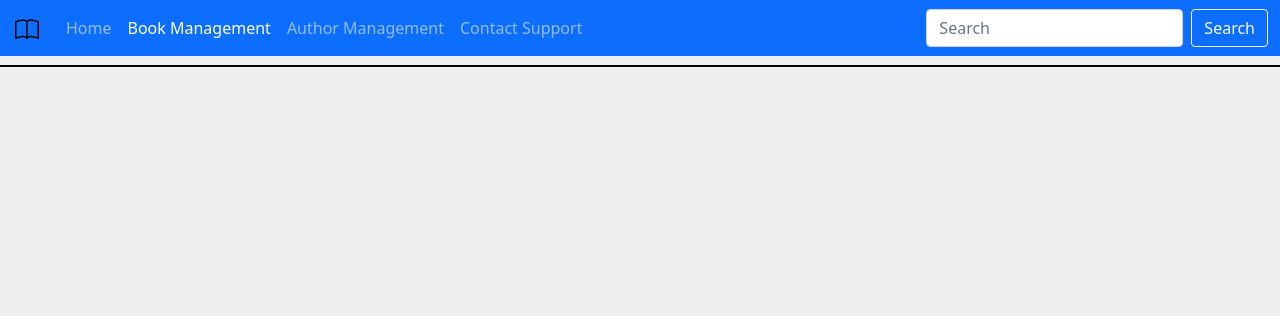
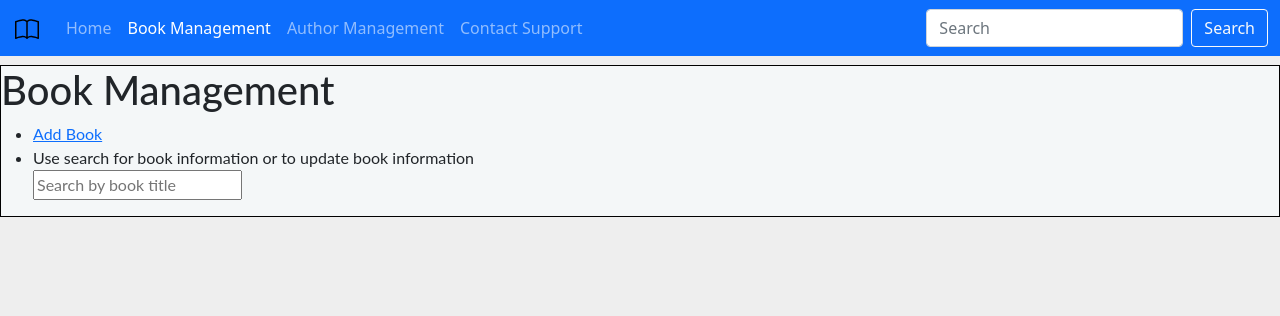
Before and after one commit to Helper2020/Bookstore_Inventory_Management, a Django app: page /book_manager/book_management/ in a window 1280 px wide. Shown: the top 316 px of the page. Run offline with Django 3.2, Linux system fonts and the light colour scheme.

Commit message:
Added book update, book looku, book/author catalog

```diff
--- a/book_manager/static/book_manager/styles/base.css
+++ b/book_manager/static/book_manager/styles/base.css
@@ -7,4 +7,5 @@ section{
     background: #f4f7f8;
     border: 1px solid black;
     font-family: 'Lato', sans-serif;
+    overflow: scroll;
 }
--- a/book_manager/templates/book_manager/book_management.html
+++ b/book_manager/templates/book_manager/book_management.html
@@ -1 +1,14 @@
 {% extends 'book_manager/base/base.html' %}
+
+{% block content %}
+    <h1>Book Management</h1>
+    <ul>
+        <li><a href="{% url "create-book" %}">Add Book</a></li>
+        <li>
+          <form action="{% url 'search-results' %}" method="get">
+            <label for="search">Use search for book information or to update book information</label><br>
+            <input name="q" id="search"  type="text" placeholder="Search by book title">
+          </form>
+        </li>
+    </ul>
+{% endblock %}
--- a/book_manager/templates/book_manager/bookinfo.html
+++ b/book_manager/templates/book_manager/bookinfo.html
@@ -6,7 +6,7 @@
     <p><strong>Author:</strong> <a href="">{{ book.author }}</a></p>
     <p><strong>Synopsis:</strong> {{ book.synopsis }}</p>
     <p><strong>ISBN:</strong> {{ book.isbn }}</p>
-    <p><strong>Genre:</strong> {{ book.genre.}}</p>
+    <p><strong>Genre:</strong> {{ book.genre}}</p>
     <p><strong>Price:</strong> {{ book.price }}</p>
     <p><strong>Quantity:</strong> {{ book.quantity }}</p>
 
--- a/book_manager/templates/book_manager/index.html
+++ b/book_manager/templates/book_manager/index.html
@@ -12,4 +12,9 @@
         <li><strong>Books:</strong> {{ num_books }}</li>
         <li><strong>Authors:</strong> {{ num_authors }}</li>
     </ul>
+    <h3>Catalogs</h3>
+    <ul>
+        <li><a href="{% url "book-catalog" %}" >Book Catalog</a></li>
+        <li><a href="{% url "author-catalog" %}">Author Catalog</a></li>
+    </ul>
 {% endblock %}
--- a/book_manager/urls.py
+++ b/book_manager/urls.py
@@ -4,6 +4,9 @@ from . import views
 urlpatterns = [
      path('', views.index, name='index'),
      path('book_management/', views.book_management, name='book-management'),
+     path('book_management/search-results', views.SearchResultsView.as_view(), name='search-results'),
+     path('book_management/create-book', views.create_book, name='create-book'),
+     path('book_management/update-book/<int:pk>', views.UpdateBook.as_view(), name='update-book'),
      path('book_catalog/', views.BookCatalog.as_view(), name='book-catalog'),
      path('book_catalog/<int:pk>', views.BookInfo.as_view(), name='book-info'),
      path('author_management/', views.author_management, name='author-management'),
--- a/book_manager/views.py
+++ b/book_manager/views.py
@@ -1,6 +1,11 @@
-from django.shortcuts import render
+from django.shortcuts import render, redirect
+from django.contrib import messages
+from django.views import generic
+from django.views.generic import ListView, UpdateView
 from .models import Book, Author
-from django.views import generic
+from book_manager.forms import CreateBook
+
+
 
 # Create your views here.
 
@@ -29,6 +34,36 @@ class AuthorInfo(generic.DetailView):
     model = Author
     template_name = 'book_manager/authorinfo.html'
 
+class UpdateBook(UpdateView):
+    model = Book
+    fields = '__all__'
+    template_name = 'book_manager/updatebook.html'
+
+class SearchResultsView(ListView):
+    model = Book
+    template_name = 'book_manager/searchresults.html'
+
+    def get_queryset(self):
+        query = self.request.GET.get('q')
+        object_list = Book.objects.filter(title__icontains=query)
+        return object_list
+
+def create_book(request):
+    form = CreateBook(request.POST or None)
+    if form.is_valid():
+        form.save()
+
+        messages.success(request, 'The book as been added.')
+        return redirect('create-book')
+    context = {
+        'form': form
+    }
+
+    return render(request, 'book_manager/createbook.html', context=context)
+
+def search_book(request):
+    pass
+
 def index(request):
     num_books = Book.objects.all().count()
     num_authors =  Author.objects.all().count()
--- a/inventory_manager/settings.py
+++ b/inventory_manager/settings.py
@@ -11,6 +11,7 @@ https://docs.djangoproject.com/en/3.2/ref/settings/
 """
 
 from pathlib import Path
+import os
 
 # Build paths inside the project like this: BASE_DIR / 'subdir'.
 BASE_DIR = Path(__file__).resolve().parent.parent
```
Also changed, not shown: book_manager/forms.py (added, +27 -0 lines), book_manager/templates/book_manager/createbook.html (added, +23 -0 lines), book_manager/templates/book_manager/searchresults.html (added, +13 -0 lines), book_manager/templates/book_manager/updatebook.html (added, +11 -0 lines), db.sqlite3.
